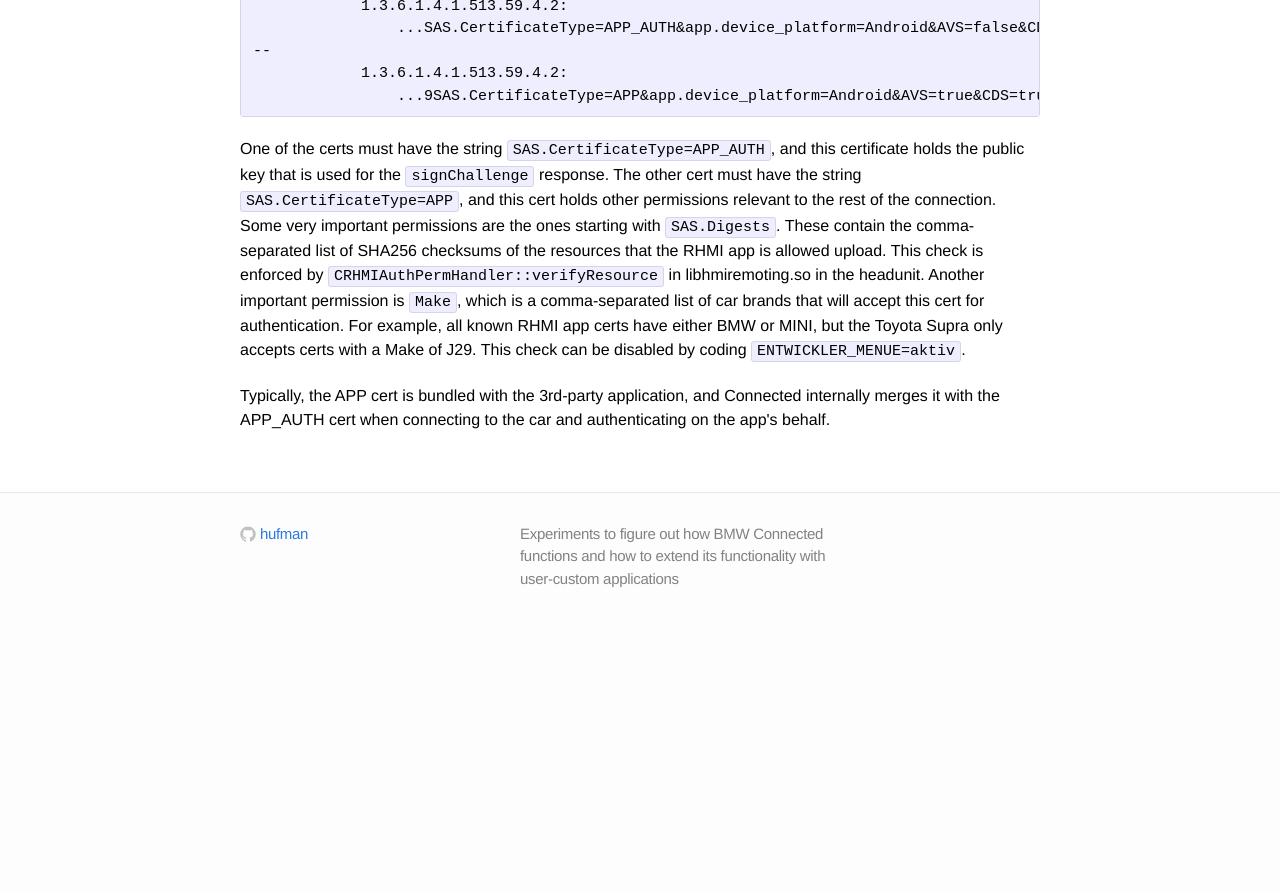
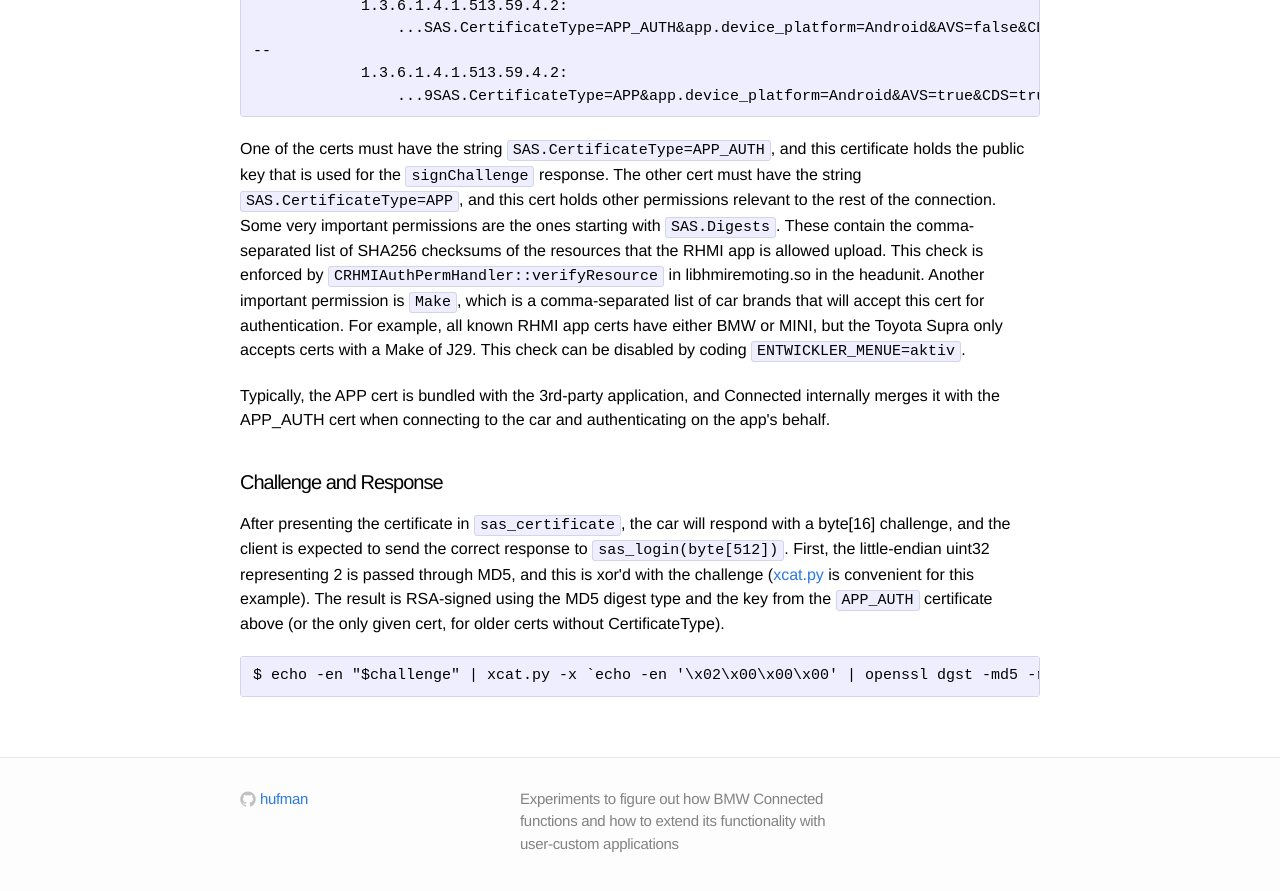
Before and after one commit to BimmerGestalt/BMWConnectedAnalysis, a Jekyll site: the page built from docs/authentication.md, in a window 1280 px wide and 900 px high, scrolled down 1109 px. Shown: the top 891 px of the window. Built offline with Jekyll 4.4.1, drawn with Linux system fonts in a browser that asks for light colours; before the commit the page ends 1744 px from its top, so only the background shows below that.

Commit message:
Document the challenge/response algorithm

````diff
--- a/docs/authentication.md
+++ b/docs/authentication.md
@@ -54,3 +54,11 @@
 Another important permission is `Make`, which is a comma-separated list of car brands that will accept this cert for authentication. For example, all known RHMI app certs have either BMW or MINI, but the Toyota Supra only accepts certs with a Make of J29. This check can be disabled by coding `ENTWICKLER_MENUE=aktiv`.
 
 Typically, the APP cert is bundled with the 3rd-party application, and Connected internally merges it with the APP\_AUTH cert when connecting to the car and authenticating on the app's behalf.
+
+#### Challenge and Response
+
+After presenting the certificate in `sas_certificate`, the car will respond with a byte[16] challenge, and the client is expected to send the correct response to `sas_login(byte[512])`. First, the little-endian uint32 representing 2 is passed through MD5, and this is xor'd with the challenge ([xcat.py](https://github.com/mstrand/xcat/blob/master/xcat.py) is convenient for this example). The result is RSA-signed using the MD5 digest type and the key from the `APP_AUTH` certificate above (or the only given cert, for older certs without CertificateType).
+
+```
+$ echo -en "$challenge" | xcat.py -x `echo -en '\x02\x00\x00\x00' | openssl dgst -md5 -r | cut -c1-32` | openssl dgst -md5 -sign connection.key -hex
+```
````
